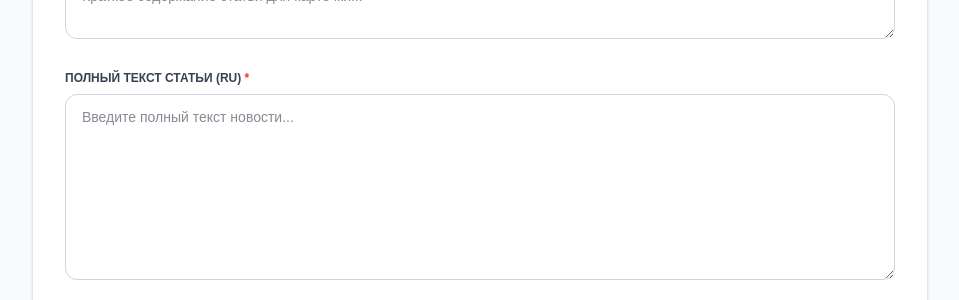
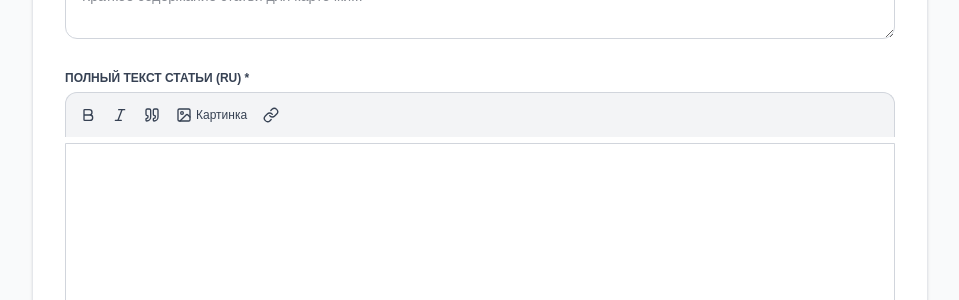
Before and after one commit to JohnvanAert/aqportal, a Next.js app: page /admin/articles/create in a window 1280 px wide. Shown: the part 500-800 px from the top of the page, without its empty margins (160-1119 px from the left). Built offline with nearby package versions, Linux system fonts and the light colour scheme; no server answers; the database is empty.

Commit message:
fifth commit

```diff
--- a/package.json
+++ b/package.json
@@ -15,6 +15,12 @@
   },
   "dependencies": {
     "@neondatabase/serverless": "^1.1.0",
+    "@tiptap/extension-blockquote": "^3.31.3",
+    "@tiptap/extension-image": "^3.31.3",
+    "@tiptap/extension-link": "^3.31.3",
+    "@tiptap/pm": "^3.31.3",
+    "@tiptap/react": "^3.31.3",
+    "@tiptap/starter-kit": "^3.31.3",
     "@vercel/blob": "^2.8.0",
     "bcryptjs": "^3.0.3",
     "drizzle-orm": "^0.45.3",
--- a/src/app/admin/articles/create/page.tsx
+++ b/src/app/admin/articles/create/page.tsx
@@ -4,6 +4,7 @@ import { useState, useEffect } from 'react';
 import { useRouter } from 'next/navigation';
 import Link from 'next/link';
 import { ArrowLeft, CheckCircle2, AlertCircle, Upload, Languages } from 'lucide-react';
+import TiptapEditor from '@/src/components/TiptapEditor';
 
 interface Category {
   id: string;
@@ -320,17 +321,14 @@ export default function CreateArticlePage() {
                 </div>
 
                 <div>
-                  <label className="block text-xs font-bold text-gray-700 uppercase mb-2">
-                    Полный текст статьи (RU) <span className="text-red-500">*</span>
-                  </label>
-                  <textarea
-                    rows={8}
+                  <div>
+                  <TiptapEditor
+                    label="Полный текст статьи (RU)"
                     required
                     value={contentRu}
-                    onChange={(e) => setContentRu(e.target.value)}
-                    placeholder="Введите полный текст новости..."
-                    className="w-full px-4 py-3 bg-white border border-gray-300 rounded-xl text-sm font-medium text-gray-900 focus:outline-none focus:border-[#0096b1]"
+                    onChange={setContentRu}
                   />
+                </div>
                 </div>
               </div>
             )}
@@ -373,17 +371,14 @@ export default function CreateArticlePage() {
                 </div>
 
                 <div>
-                  <label className="block text-xs font-bold text-gray-700 uppercase mb-2">
-                    Мақаланың толық мәтіні (KK) <span className="text-red-500">*</span>
-                  </label>
-                  <textarea
-                    rows={8}
+                  <div>
+                  <TiptapEditor
+                    label="Мақаланың толық мәтіні (KK)"
                     required
                     value={contentKk}
-                    onChange={(e) => setContentKk(e.target.value)}
-                    placeholder="Жаңалықтың толық мәтінін енгізіңіз..."
-                    className="w-full px-4 py-3 bg-white border border-gray-300 rounded-xl text-sm font-medium text-gray-900 focus:outline-none focus:border-[#0096b1]"
+                    onChange={setContentKk}
                   />
+                </div>
                 </div>
               </div>
             )}
@@ -426,17 +421,14 @@ export default function CreateArticlePage() {
                 </div>
 
                 <div>
-                  <label className="block text-xs font-bold text-gray-700 uppercase mb-2">
-                    Full Article Content (EN) <span className="text-red-500">*</span>
-                  </label>
-                  <textarea
-                    rows={8}
+                  <div>
+                  <TiptapEditor
+                    label="Full Article Content (EN)"
                     required
                     value={contentEn}
-                    onChange={(e) => setContentEn(e.target.value)}
-                    placeholder="Enter full news content in English..."
-                    className="w-full px-4 py-3 bg-white border border-gray-300 rounded-xl text-sm font-medium text-gray-900 focus:outline-none focus:border-[#0096b1]"
+                    onChange={setContentEn}
                   />
+                </div>
                 </div>
               </div>
             )}
--- a/src/app/api/admin/articles/route.ts
+++ b/src/app/api/admin/articles/route.ts
@@ -94,7 +94,7 @@ export async function POST(req: Request) {
       await db.update(articles).set({ isHero: false }).where(eq(articles.isHero, true));
     }
 
-    // 3. Записываем обязательные поля во все колонки базы данных
+    // 3. Записываем поля во все колонки базы данных вместе с authorId
     const [newArticle] = await db
       .insert(articles)
       .values({
@@ -117,6 +117,7 @@ export async function POST(req: Request) {
         imageUrl: imageUrl || null,
         categoryId,
         isHero: Boolean(isHero),
+        authorId: (session as any).id || (session as any).userId, // 👈 Привязка ID текущего администратора или редактора
       })
       .returning();
 
--- a/src/app/api/auth/google/route.ts
+++ b/src/app/api/auth/google/route.ts
@@ -0,0 +1,6 @@
+import { NextResponse } from 'next/server';
+
+export async function GET(req: Request) {
+  // Ваша логика авторизации через Google
+  return NextResponse.json({ message: 'Google auth route' });
+}
--- /dev/null
+++ b/src/components/TiptapEditor.tsx
@@ -0,0 +1,166 @@
+'use client';
+
+import { useEditor, EditorContent } from '@tiptap/react';
+import StarterKit from '@tiptap/starter-kit';
+import Image from '@tiptap/extension-image';
+import Link from '@tiptap/extension-link';
+import Blockquote from '@tiptap/extension-blockquote';
+import { Bold, Italic, Quote, Image as ImageIcon, Link as LinkIcon, Loader2 } from 'lucide-react';
+import { useRef, useState } from 'react';
+
+interface TiptapEditorProps {
+  value: string;
+  onChange: (html: string) => void;
+  label: string;
+  required?: boolean;
+}
+
+export default function TiptapEditor({ value, onChange, label, required }: TiptapEditorProps) {
+  const fileInputRef = useRef<HTMLInputElement>(null);
+  const [uploading, setUploading] = useState(false);
+
+  const editor = useEditor({
+    extensions: [
+      StarterKit,
+      Image.configure({
+        HTMLAttributes: {
+          class: 'w-full rounded-2xl my-6 object-cover shadow-sm',
+        },
+      }),
+      Link.configure({
+        HTMLAttributes: {
+          class: 'text-[#0096b1] underline font-medium',
+        },
+      }),
+      Blockquote.configure({
+        HTMLAttributes: {
+          class: 'border-l-4 border-[#0096b1] pl-4 py-2 italic text-gray-700 bg-gray-50 rounded-r-xl my-4',
+        },
+      }),
+    ],
+    content: value,
+    immediatelyRender: false,
+    onUpdate: ({ editor }) => {
+      onChange(editor.getHTML());
+    },
+  });
+
+  if (!editor) {
+    return null;
+  }
+
+  // Загрузка картинки в Vercel Blob и вставка в текст
+  const handleImageUpload = async (e: React.ChangeEvent<HTMLInputElement>) => {
+    const file = e.target.files?.[0];
+    if (!file) return;
+
+    setUploading(true);
+    const formData = new FormData();
+    formData.append('file', file);
+
+    try {
+      const res = await fetch('/api/admin/upload', {
+        method: 'POST',
+        body: formData,
+      });
+      const data = await res.json();
+
+      if (res.ok && data.url) {
+        editor.chain().focus().setImage({ src: data.url }).run();
+      } else {
+        alert(data.error || 'Ошибка загрузки изображения');
+      }
+    } catch {
+      alert('Ошибка соединения с сервером');
+    } finally {
+      setUploading(false);
+      if (fileInputRef.current) fileInputRef.current.value = '';
+    }
+  };
+
+  const setLink = () => {
+    const url = prompt('Введите URL ссылки:');
+    if (url) {
+      editor.chain().focus().setLink({ href: url }).run();
+    }
+  };
+
+  return (
+    <div className="space-y-1.5">
+      <label className="block text-xs font-bold text-gray-700 uppercase">
+        {label} {required && '*'}
+      </label>
+
+      <input
+        type="file"
+        ref={fileInputRef}
+        onChange={handleImageUpload}
+        accept="image/*"
+        className="hidden"
+      />
+
+      {/* Панель инструментов */}
+      <div className="flex flex-wrap items-center gap-1 bg-gray-100 p-2 rounded-t-xl border border-b-0 border-gray-300">
+        <button
+          type="button"
+          onClick={() => editor.chain().focus().toggleBold().run()}
+          className={`p-1.5 rounded-lg text-gray-700 transition cursor-pointer ${
+            editor.isActive('bold') ? 'bg-white shadow-sm text-[#0096b1] font-bold' : 'hover:bg-white'
+          }`}
+          title="Жирный"
+        >
+          <Bold className="w-4 h-4" />
+        </button>
+
+        <button
+          type="button"
+          onClick={() => editor.chain().focus().toggleItalic().run()}
+          className={`p-1.5 rounded-lg text-gray-700 transition cursor-pointer ${
+            editor.isActive('italic') ? 'bg-white shadow-sm text-[#0096b1]' : 'hover:bg-white'
+          }`}
+          title="Курсив"
+        >
+          <Italic className="w-4 h-4" />
+        </button>
+
+        <button
+          type="button"
+          onClick={() => editor.chain().focus().toggleBlockquote().run()}
+          className={`p-1.5 rounded-lg text-gray-700 transition cursor-pointer ${
+            editor.isActive('blockquote') ? 'bg-white shadow-sm text-[#0096b1]' : 'hover:bg-white'
+          }`}
+          title="Цитата"
+        >
+          <Quote className="w-4 h-4" />
+        </button>
+
+        <button
+          type="button"
+          disabled={uploading}
+          onClick={() => fileInputRef.current?.click()}
+          className="p-1.5 hover:bg-white rounded-lg text-gray-700 transition flex items-center gap-1 cursor-pointer disabled:opacity-50"
+          title="Вставить картинку"
+        >
+          {uploading ? <Loader2 className="w-4 h-4 animate-spin text-[#0096b1]" /> : <ImageIcon className="w-4 h-4" />}
+          <span className="text-xs font-medium">Картинка</span>
+        </button>
+
+        <button
+          type="button"
+          onClick={setLink}
+          className={`p-1.5 rounded-lg text-gray-700 transition cursor-pointer ${
+            editor.isActive('link') ? 'bg-white shadow-sm text-[#0096b1]' : 'hover:bg-white'
+          }`}
+          title="Ссылка"
+        >
+          <LinkIcon className="w-4 h-4" />
+        </button>
+      </div>
+
+      {/* Область редактирования */}
+      <div className="bg-white border border-gray-300 rounded-b-xl p-4 min-h-[220px] text-sm text-gray-900 focus-within:border-[#0096b1] transition">
+        <EditorContent editor={editor} className="prose max-w-none focus:outline-none min-h-[200px]" />
+      </div>
+    </div>
+  );
+}
--- a/src/db/schema.ts
+++ b/src/db/schema.ts
@@ -33,7 +33,6 @@ export const categories = pgTable('categories', {
   slug: text('slug').notNull().unique(),
 });
 
-// Статьи (RU / KK / EN)
 export const articles = pgTable('articles', {
   id: text('id').primaryKey().$defaultFn(() => crypto.randomUUID()),
   title: text('title').notNull(),       // RU
@@ -55,9 +54,13 @@ export const articles = pgTable('articles', {
   viewsCount: integer('views_count').default(0).notNull(),
   publishedAt: timestamp('published_at').defaultNow().notNull(),
   categoryId: text('category_id').references(() => categories.id).notNull(),
+
+  // 👈 Переносим authorId сюда, в список колонок:
+  authorId: text('author_id').references(() => users.id, { onDelete: 'set null' }),
 }, (table) => ({
   categoryIdx: index('category_idx').on(table.categoryId),
   publishedAtIdx: index('published_at_idx').on(table.publishedAt),
+  // здесь оставляем только индексы
 }));
 
 export const comments = pgTable('comments', {
```
Also changed, not shown: src/app/admin/page.tsx (+24 -11 lines), src/app/news/[slug]/page.tsx (+5 -4 lines), src/app/page.tsx (+15 -0 lines), 1 other file (tests, documents, lock files or other folders).
